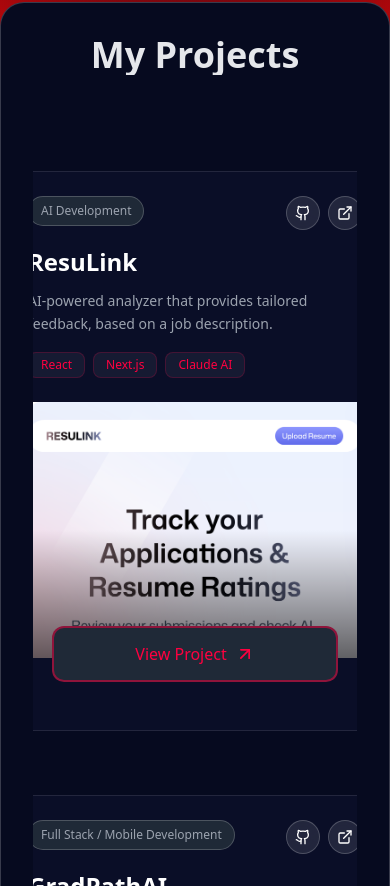
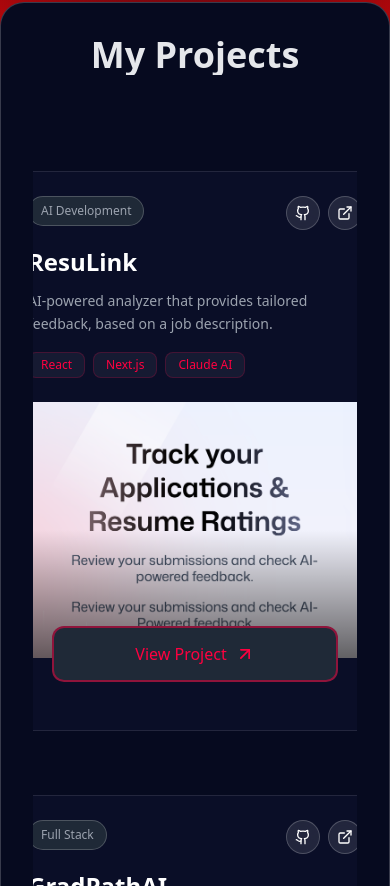
Before and after one commit to Jalyn-R-Tandy/jalyns-portfolio, a Next.js app: page / in a window 390 px wide. Shown: the part 818-1704 px from the top of the page. Built offline with nearby package versions, Linux system fonts and the light colour scheme.

Commit message:
Mobile UI issues fixed:

```diff
--- a/app/components/Card.jsx
+++ b/app/components/Card.jsx
@@ -3,12 +3,12 @@
 
 const Card = ({ category, project, desc, techStack = [], img, site }) => {
   return (
-        <div className='w-sm bg-deep-navy backdrop-blur-sm border border-white/10 !rounded-3xl overflow-hidden hover:border-white/20 transition-all duration-500 hover:scale-[1.02] hover:shadow-2xl hover:shadow-white/10' >
+        <div className='min-w-sm bg-deep-navy backdrop-blur-sm border border-white/10 rounded-3xl overflow-hidden hover:border-white/20 transition-all duration-500 hover:scale-[1.02] hover:shadow-2xl hover:shadow-white/10' >
             <div className="p-6 sm:p-8">
                 {/* Categories & Quick Action Buttons */}
                 <div className="flex items-start justify-between mb-4">
                     {/* Category Badge */}
-                    <span className="px-3 py-1.5 bg-border-gray backdrop-blur-md border border-white/20 rounded-full text-xs font-medium text-medium-gray">
+                    <span className="px-3 whitespace-nowrap self-start py-1.5 bg-border-gray backdrop-blur-md border border-white/20 rounded-full text-xs font-medium text-medium-gray">
                         {category}
                     </span>
                 {/* Quick Action Buttons */}
@@ -56,7 +56,7 @@
                 width={400}
                 height={400}
                 alt=""
-                className="w-full h-full object-cover object-top transition-transform duration-700 group-hover:scale-110"
+                className="w-full h-full object-text object-cover transition-transform duration-700 group-hover:scale-110"
                 />
                 {/* Gradient Overlay */}
                 <div className="absolute inset-0 bg-linear-to-t from-black/60 via-transparent to-transparent"></div>
--- a/app/components/Contact.jsx
+++ b/app/components/Contact.jsx
@@ -43,10 +43,10 @@
     }
 
     return (
-    <section id="contact" className="w-screen h-[80vh] mt-16 flex justify-center items-center">
+    <section id="contact" className="w-screen h-screen mt-16 flex justify-center items-center">
         <form onSubmit={handleSubmit} className="bg-white/10 backdrop-blur-3xl border-white/10 border min-w-sm sm:w-2xl lg:w-4xl xl:w-6xl h-fit rounded-3xl flex flex-col items-center">
             <div className="w-full my-4">
-                <h1 className="text-center font-semibold text-3xl lg:text-4xl text-text overflow-hidden">Contact Me</h1>
+                <h1 className="text-center font-semibold text-2xl lg:text-4xl text-text overflow-hidden">Contact Me</h1>
             </div>
 
             <div className="w-full px-8">
--- a/app/components/Projects.jsx
+++ b/app/components/Projects.jsx
@@ -7,7 +7,7 @@
         <h2 className="font-semibold text-4xl mb-8 text-light-gray text-center md:text-5xl lg:text-start lg:ml-16 overflow-hidden">My Projects</h2>
         <div className='flex flex-col justify-center items-center p-16 gap-16 lg:flex-row lg:gap-8 xl:gap-24'>
             <Card category="AI Development" project="ResuLink" desc="AI-powered analyzer that provides tailored feedback, based on a job description." techStack={["React", "Next.js", "Claude AI"]} img="/resulink-img.png" site="https://resulink.netlify.app"/>
-            <Card category="Full Stack / Mobile Development" project="GradPathAI" desc="This is the description for my project, app coming soon." techStack={["Next.js", "React"]} img="/coming-soon.png" site="#"/>
+            <Card category="Full Stack" project="GradPathAI" desc="This is the description for my project, app coming soon." techStack={["Next.js", "React"]} img="/coming-soon.png" site="#"/>
             <Card category="Web Development" project="Spotify Extension" desc="This is the description for my project, app coming soon." techStack={["Next.js"]} img="/coming-soon.png" site="#"/>
         </div>
     </section>
```
